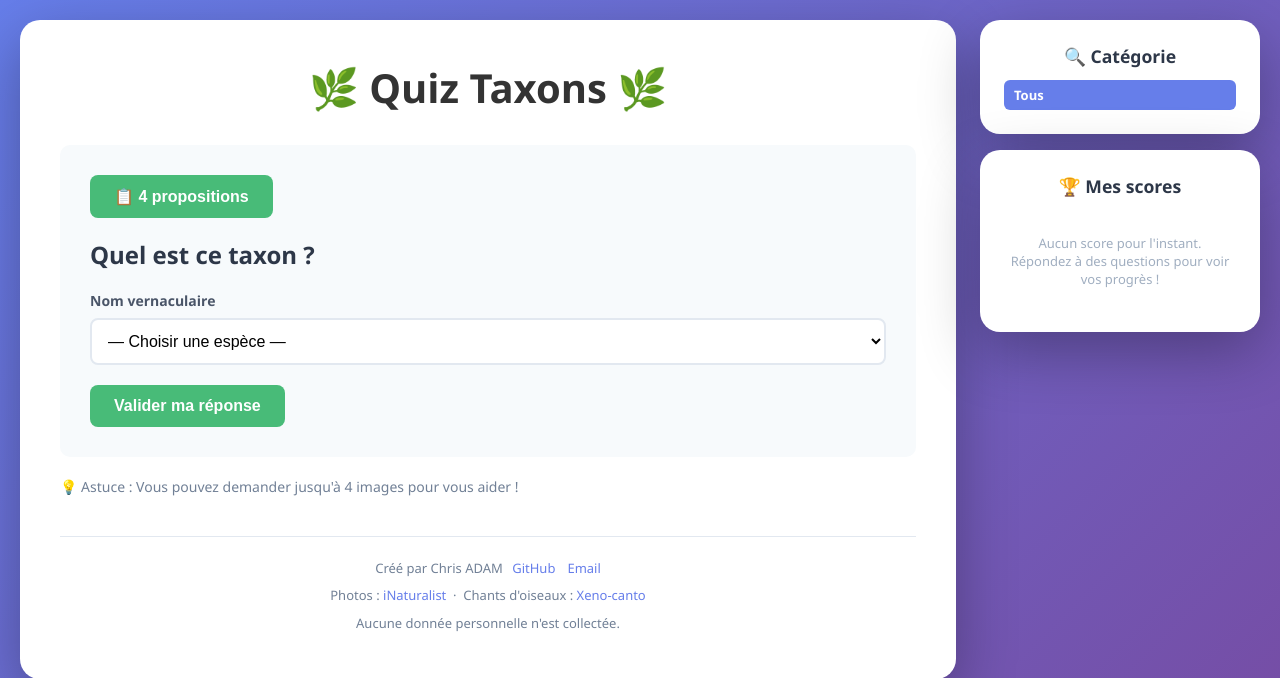
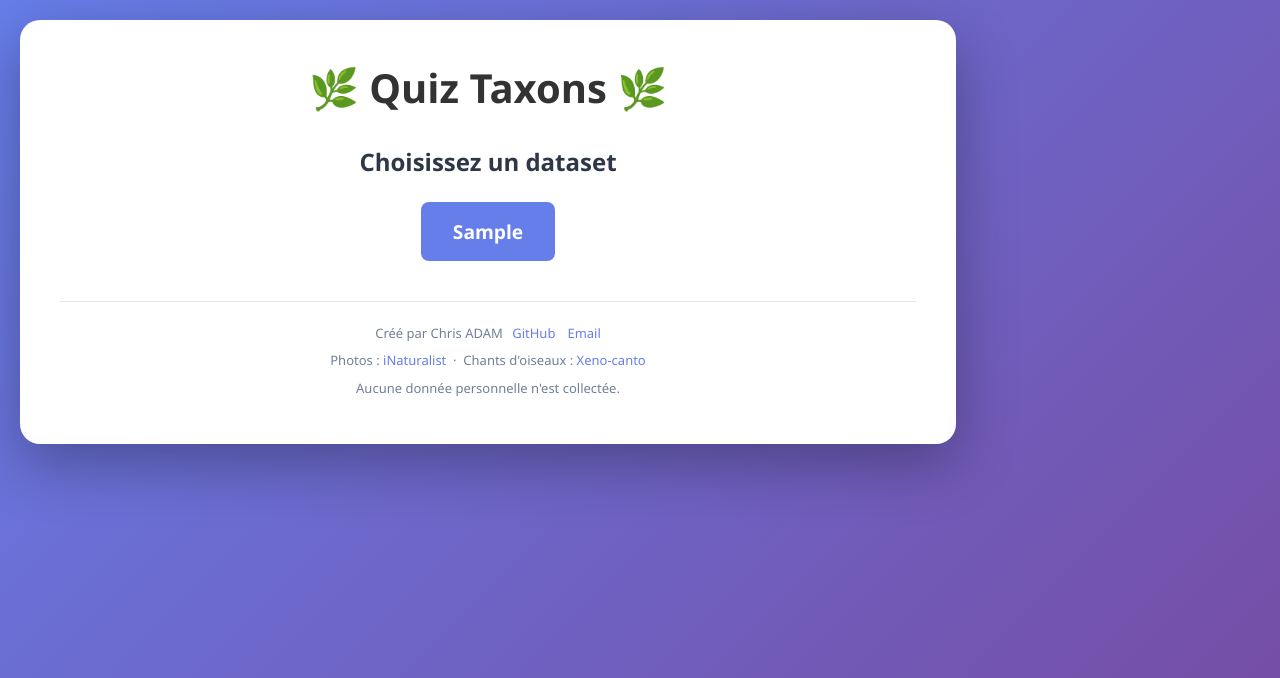
Before and after one commit to chris-adam/quiz_taxons, a Django app: page / in a window 1280 px wide. Shown: the top 678 px of the page. Run offline with Django 5.2, Linux system fonts and the light colour scheme; tables that the repository leaves empty hold one stand-in row (values such as "Sample post").

Commit message:
feat: add dataset selector widget and preserve dataset param in quiz navigation
Co-Authored-By: Claude Sonnet 4.6 <noreply@anthropic.com>

```diff
--- a/taxons/templates/taxons/index.html
+++ b/taxons/templates/taxons/index.html
@@ -376,6 +376,20 @@
         <div class="page-wrapper">
         <div class="container">
             <h1>🌿 Quiz Taxons 🌿</h1>
+            {% if datasets %}
+            <div class="quiz-section">
+                <h2 style="text-align:center; color:#2d3748; margin-bottom:24px;">Choisissez un dataset</h2>
+                <div style="display:flex; gap:16px; justify-content:center; flex-wrap:wrap;">
+                    {% for ds in datasets %}
+                        <a href="/?dataset={{ ds|urlencode }}"
+                           class="btn btn-primary"
+                           style="text-decoration:none; font-size:1.2em; padding:16px 32px;">
+                            {{ ds|capfirst }}
+                        </a>
+                    {% endfor %}
+                </div>
+            </div>
+            {% else %}
             <div class="quiz-section">
                 <div id="images"
                      hx-get="{% url 'images_grid' taxon.id %}"
@@ -445,6 +459,7 @@
                 </div>
                 <p class="info-text">💡 Astuce : Vous pouvez demander jusqu'à 4 images pour vous aider !</p>
             </div>
+            {% endif %}
             <footer>
                 <div class="footer-row">
                     Créé par Chris ADAM
@@ -462,15 +477,18 @@
             </footer>
         </div>
         <div class="sidebar">
+            {% if not datasets %}
             <div class="portlet category-filter">
                 <h2>🔍 Catégorie</h2>
-                <a href="/" class="{% if not category %}active{% endif %}">Tous</a>
+                <a href="/?dataset={{ dataset|urlencode }}"
+                   class="{% if not category %}active{% endif %}">Tous</a>
                 {% for cat in categories %}
-                    <a href="/?category={{ cat|urlencode }}"
+                    <a href="/?dataset={{ dataset|urlencode }}&category={{ cat|urlencode }}"
                        class="{% if category == cat %}active{% endif %}">{{ cat }}</a>
                 {% endfor %}
             </div>
             {% include 'taxons/scores_portlet.html' %}
+            {% endif %}
         </div>
         </div>
         <script>
--- a/taxons/templates/taxons/result.html
+++ b/taxons/templates/taxons/result.html
@@ -3,7 +3,7 @@
         <div class="result {{ result.class }}">{{ result.message }}</div>
         <button class="btn btn-primary"
                 style="margin-top: 20px"
-                onclick="window.location.href='{% url 'index' %}{% if category %}?category={{ category|urlencode }}{% endif %}'">Question suivante →</button>
+                onclick="window.location.href='{% url 'index' %}?dataset={{ dataset|urlencode }}{% if category %}&category={{ category|urlencode }}{% endif %}'">Question suivante →</button>
     </div>
 {% else %}
     <div class="result-container">
```
